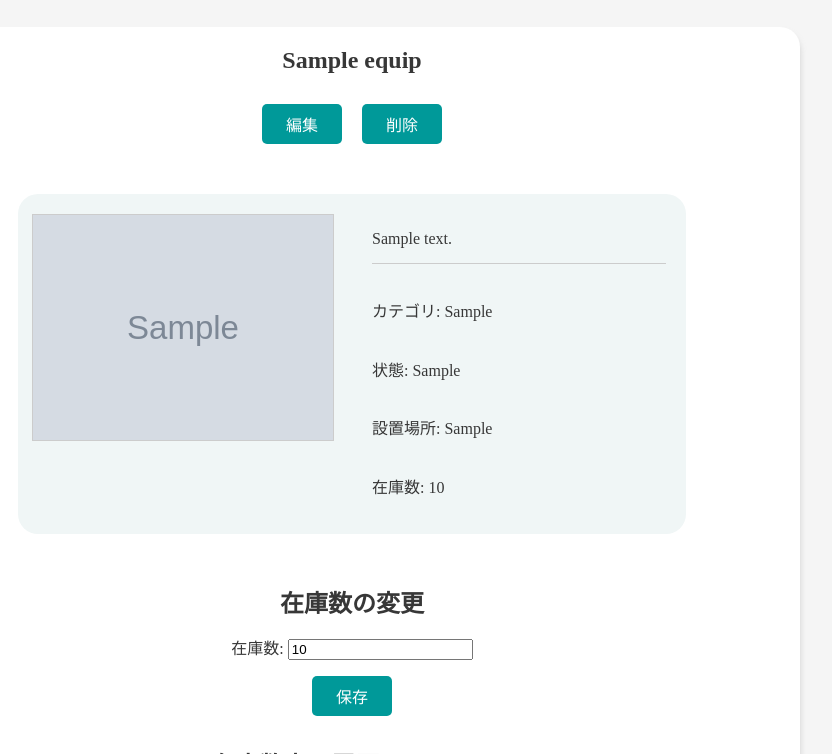
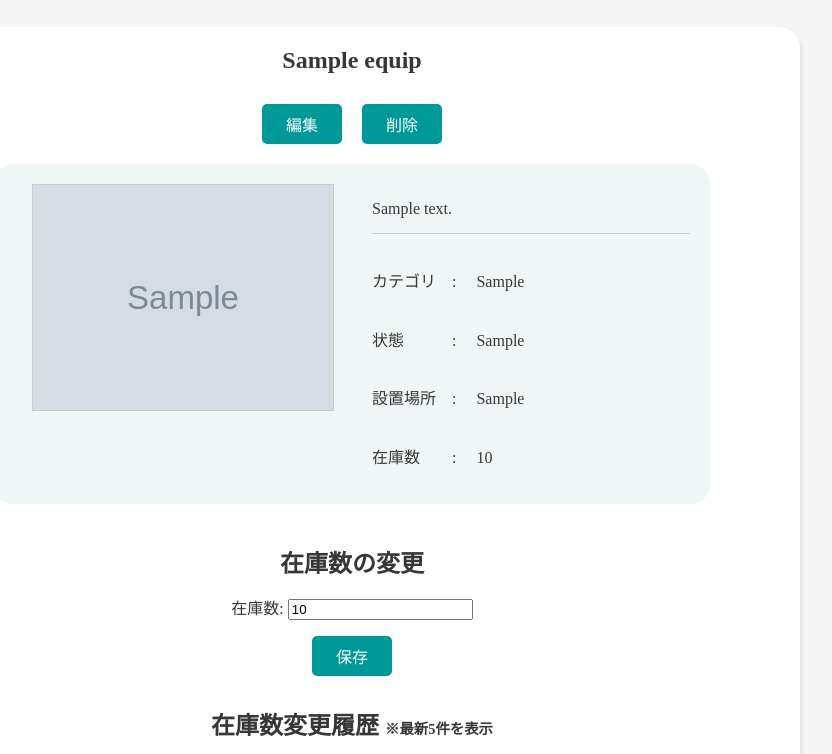
Before and after one commit to yukin0510/teamtest, a Django app: page /equipment/1 in a window 1280 px wide. Shown: the part 58-812 px from the top of the page, without its empty margins (288-1120 px from the left). Run offline with Django 4.2, Linux system fonts and the light colour scheme; a user stored in the database is signed in; tables that the repository leaves empty hold one stand-in row (values such as "Sample post"); grey boxes marked "Sample" are stand-in pictures.

Commit message:
微修正

```diff
--- a/static/css/style.css
+++ b/static/css/style.css
@@ -111,7 +111,7 @@ header {
   display: flex;
   justify-content: center;
   align-content: center;
-  margin: 30px;
+  margin-bottom: 20px;
   padding:20px;
 }
 
```
Also changed, not shown: templates/equipment/detail.html (+4 -4 lines).
